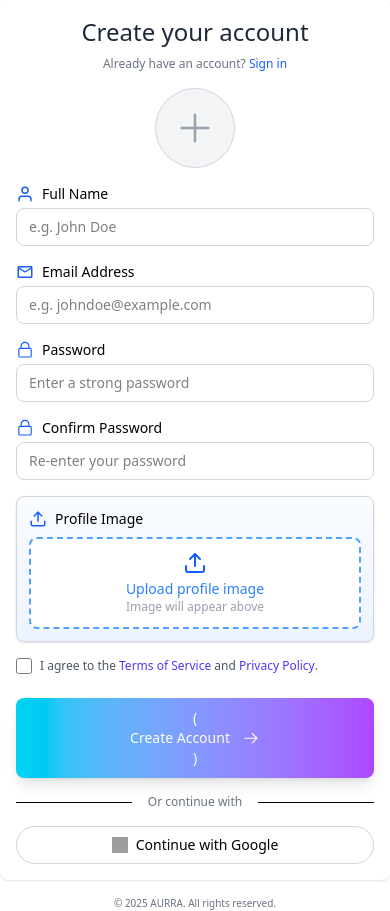
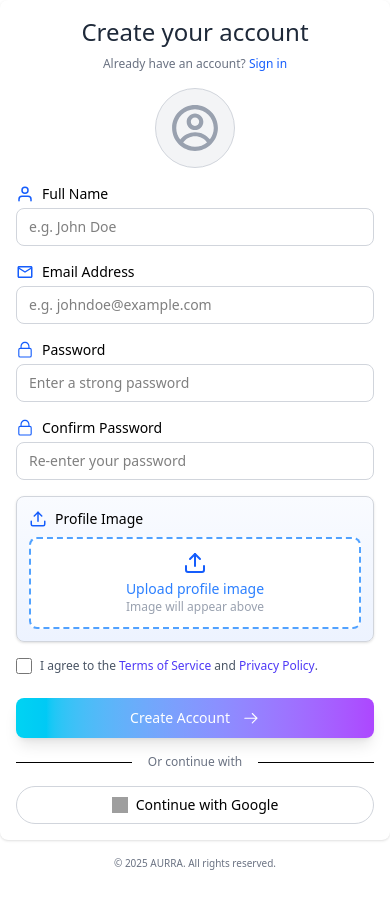
Before and after one commit to BallaGanesh/Robo-Aurra, a React (Vite) app: page / in a window 390 px wide. After the commit the page ends 871 px from the top, so only its background shows below. Built offline with nearby package versions, Linux system fonts and the light colour scheme; grey boxes are pictures that could not be loaded.

Commit message:
logo avatar fixed

```diff
--- a/src/component/register/Register.jsx
+++ b/src/component/register/Register.jsx
@@ -10,6 +10,7 @@ import { MdOutlineEmail } from "react-icons/md";
 import { GoLock } from "react-icons/go";
 import { GoArrowRight } from "react-icons/go";
 import { LuUpload } from "react-icons/lu";
+import { CgProfile } from "react-icons/cg";
 
 const Register = () => {
   let nagivate = useNavigate();
@@ -56,7 +57,6 @@ const Register = () => {
       return;
     }
 
-
     toast.success("Registration successful! Please log in.");
     console.log(formData);
 
@@ -69,9 +69,9 @@ const Register = () => {
         <div className="absolute top-0 left-0 w-full h-full bg-linear-to-br from-cyan-400/10 to-purple-500/10 backdrop-blur-sm"></div>
         <div className="relative z-10 flex flex-col justify-center items-center h-full p-5">
           <img
-            src="/4575caffe972bdbd2209c4926317bbc8c6b180e0-removebg-preview.png"
+            src="logo.png"
             alt="Logo"
-            className="w-32 h-32 sm:w-48 sm:h-48 md:w-64 md:h-64 lg:w-80 lg:h-80 object-contain mx-auto"
+            className="w-35 h-35 sm:w-48 sm:h-48 md:w-64 md:h-64 lg:w-100 lg:h-100 object-contain mx-auto"
           />
           <h1 className="text-3xl sm:text-4xl md:text-5xl font-light text-white mb-4 transition-all duration-300">
             Welcome To Our Platform
@@ -102,7 +102,7 @@ const Register = () => {
             </Link>
           </p>
 
-          <div className="flex justify-center mb-4">
+          {/* <div className="flex justify-center mb-4">
             <div className="relative w-20 h-20 rounded-full bg-gray-100 flex items-center justify-center overflow-hidden border border-gray-300">
               {preview ? (
                 <img
@@ -113,19 +113,38 @@ const Register = () => {
               ) : (
                 <svg
                   xmlns="http://www.w3.org/2000/svg"
-                  className="w-10 h-10 text-gray-400"
+
+                  className="w-10 h-10 text-gray-400 "
                   fill="none"
                   viewBox="0 0 24 24"
                   stroke="currentColor"
-                >
-                  <path
+                > */}
+
+          {/* <CgProfile className="h-7 w-7 "/> */}
+
+          {/* <path
                     strokeLinecap="round"
                     strokeLinejoin="round"
                     strokeWidth={1.5}
                     d="M12 4v16m8-8H4"
-                  />
-                </svg>
+                  /> */}
+          {/* </svg>
               )}
+            </div>
+          </div> */}
+
+          {/* @trial */}
+          <div className="flex justify-center mb-4">
+            <div className="relative w-20 h-20 rounded-full bg-gray-100 flex items-center justify-center overflow-hidden border border-gray-300">
+              {preview ? (
+                <img
+                  src={preview}
+                  alt="Preview"
+                  className="object-cover w-full h-full"
+                />
+              ) : (
+                <CgProfile className="text-gray-400" size={50} />
+                )}
             </div>
           </div>
 
@@ -238,9 +257,6 @@ const Register = () => {
                 </div>
               </div>
             </div>
-
-
-
           </div>
 
           <div className="flex items-center mt-4">
@@ -270,17 +286,15 @@ const Register = () => {
 
           <button
             type="submit"
-
             className={`w-full relative overflow-hidden bg-linear-to-r from-cyan-400 to-purple-500 text-white py-2.5 sm:py-3 mt-6 rounded-lg
               transition-all duration-300 ease-in-out transform text-sm sm:text-base font-medium
               hover:scale-[1.02] hover:from-purple-500 hover:to-cyan-400 active:scale-95 focus:outline-none shadow-lg`}
           >
-          (
-              <span className="relative z-10 flex justify-center gap-3 items-center">
-                <span>Create Account</span>
-                <GoArrowRight className="text-lg sm:text-xl" />
-              </span>
-            )
+            <span className="relative z-10 flex justify-center gap-3 items-center">
+              <span>Create Account</span>
+              <GoArrowRight className="text-lg sm:text-xl" />
+            </span>
+
             <span className="absolute inset-0 bg-white opacity-0 hover:opacity-10 transition-opacity"></span>
           </button>
 
```
Also changed, not shown: public/logo.png (added).
